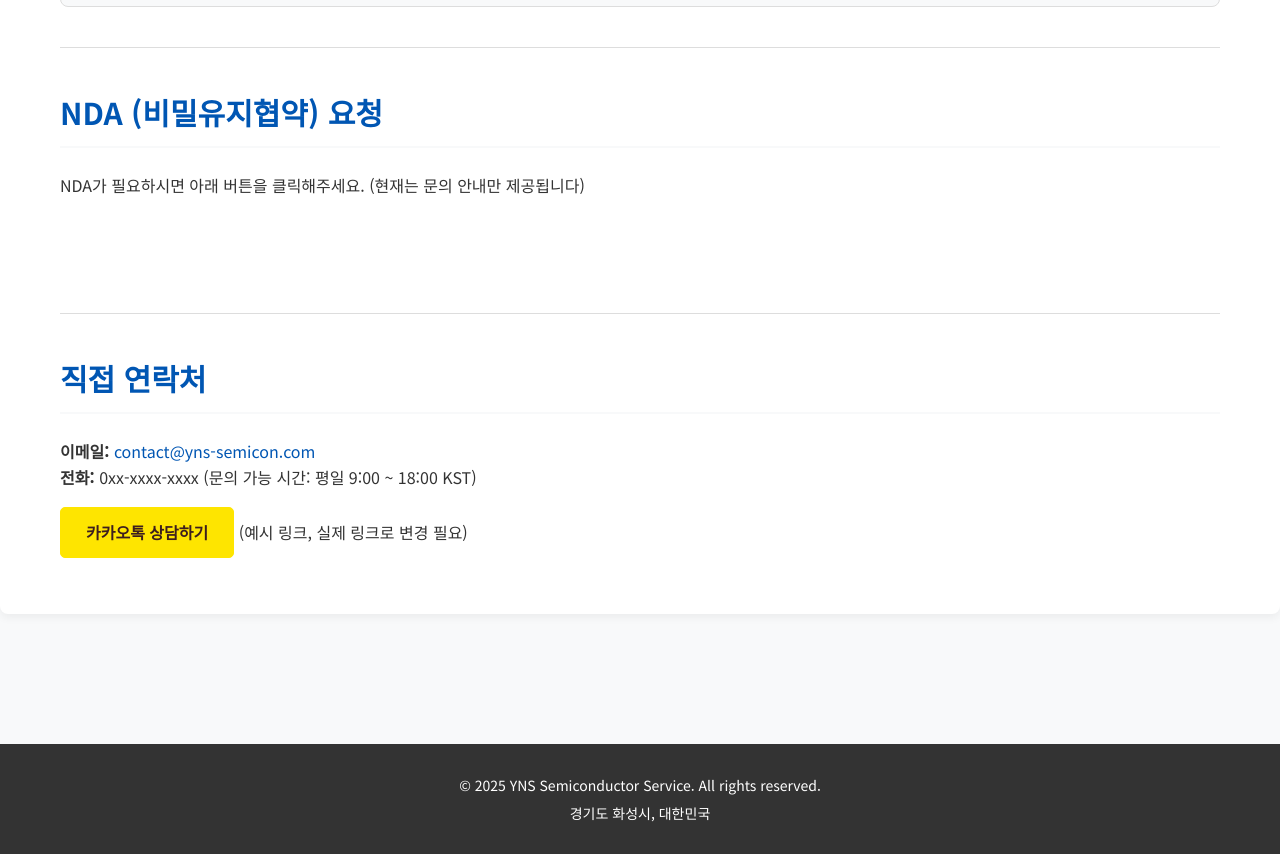
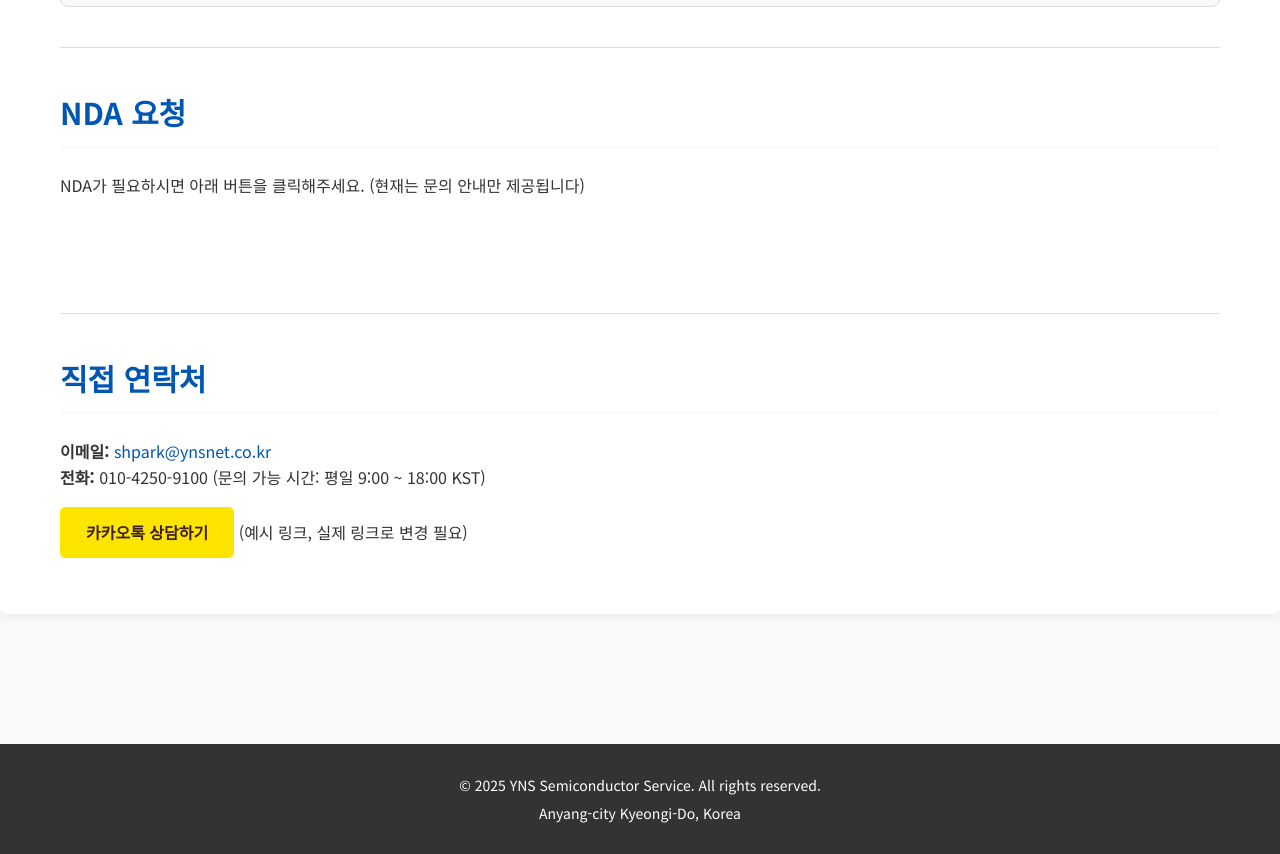
Before and after one commit to nxchul/YNS-Homepage, a plain HTML site: page contact.html in a window 1280 px wide. Shown: the part 1125-1979 px from the top of the page. Drawn offline with Linux system fonts and the light colour scheme.

Commit message:
Update contact.html

```diff
--- a/contact.html
+++ b/contact.html
@@ -26,7 +26,7 @@
         <section class="page-header">
             <div class="container">
                 <h2>견적 및 상담</h2>
-                <p>AI 기반 자동화 시스템으로 신속하고 정확한 견적 및 상담 서비스를 제공합니다.</p>
+                <p>AI 기반으로 신속하고 정확한 견적 및 상담 서비스를 제공합니다.</p>
             </div>
         </section>
 
@@ -52,7 +52,7 @@
 
                 <hr class="divider">
 
-                <h3>NDA (비밀유지협약) 요청</h3>
+                <h3>NDA 요청</h3>
                 <p>NDA가 필요하시면 아래 버튼을 클릭해주세요. (현재는 문의 안내만 제공됩니다)</p>
                 <div class="center-btn">
                     <button onclick="alert('NDA 전자서명 기능은 현재 준비 중입니다. 자세한 내용은 문의하기를 이용해주세요.');" class="btn secondary">NDA 요청</button>
@@ -62,8 +62,8 @@
 
                 <h3>직접 연락처</h3>
                 <p>
-                    <strong>이메일:</strong> <a href="mailto:contact@yns-semicon.com">contact@yns-semicon.com</a><br>
-                    <strong>전화:</strong> 0xx-xxxx-xxxx (문의 가능 시간: 평일 9:00 ~ 18:00 KST)
+                    <strong>이메일:</strong> <a href="mailto:t">shpark@ynsnet.co.kr</a><br>
+                    <strong>전화:</strong> 010-4250-9100 (문의 가능 시간: 평일 9:00 ~ 18:00 KST)
                 </p>
                 <p>
                     <a href="https://pf.kakao.com/_xxxxxx" target="_blank" class="btn kakao">카카오톡 상담하기</a> (예시 링크, 실제 링크로 변경 필요)
@@ -75,7 +75,7 @@
     <footer>
         <div class="container">
             <p>&copy; 2025 YNS Semiconductor Service. All rights reserved.</p>
-            <p>경기도 화성시, 대한민국</p>
+            <p> Anyang-city Kyeongi-Do, Korea</p>
         </div>
     </footer>
 
```
